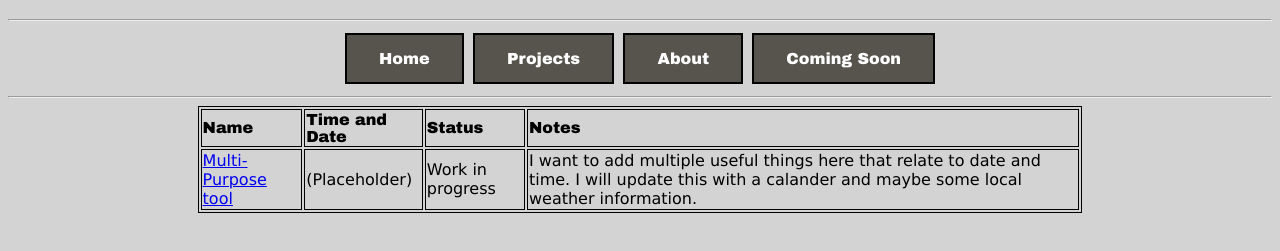
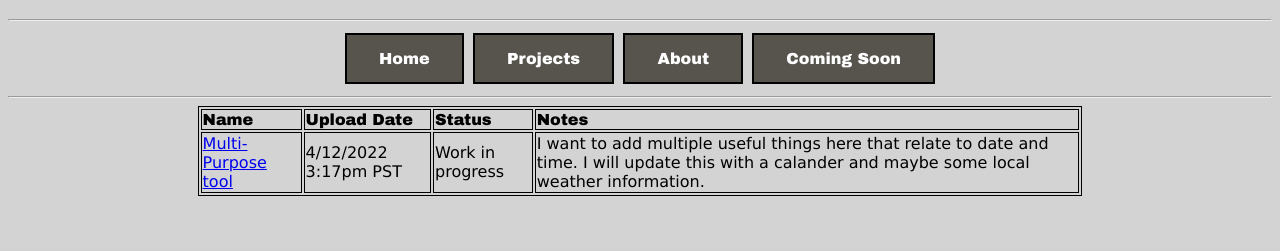
Before and after one commit to GalacticStarShine/GalacticStarShine.github.io, a plain HTML site: page stuff.html in a window 1280 px wide. Shown: the part 71-322 px from the top of the page. Drawn offline with Linux system fonts and the light colour scheme.

Commit message:
Small changes

```diff
--- a/stuff.html
+++ b/stuff.html
@@ -41,13 +41,13 @@ table, th, td {
 <center><table style="width:70%">
   <tr>
     <td>Name</td>
-    <td>Time and Date</td>
+    <td>Upload Date</td>
     <td>Status</td>
     <td>Notes</td>
   </tr>
   <tr style="font-family:verdana;">
     <td><a href="/multi-purpose.html">Multi-Purpose tool</td>
-    <td>(Placeholder)</td>
+    <td>4/12/2022 3:17pm PST</td>
     <td>Work in progress</td>
     <td>I want to add multiple useful things here that relate to date and time. I will update this with a calander and maybe some local weather information.</td>
   </tr>
```
